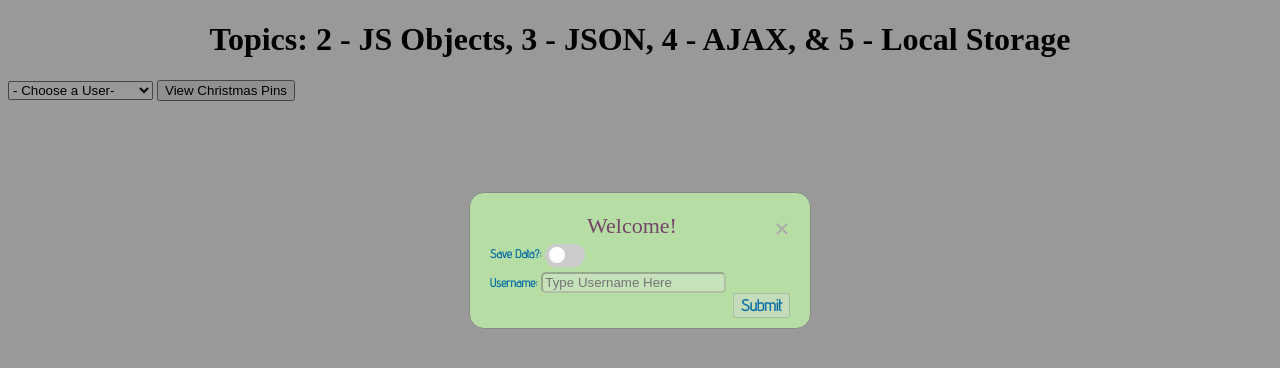
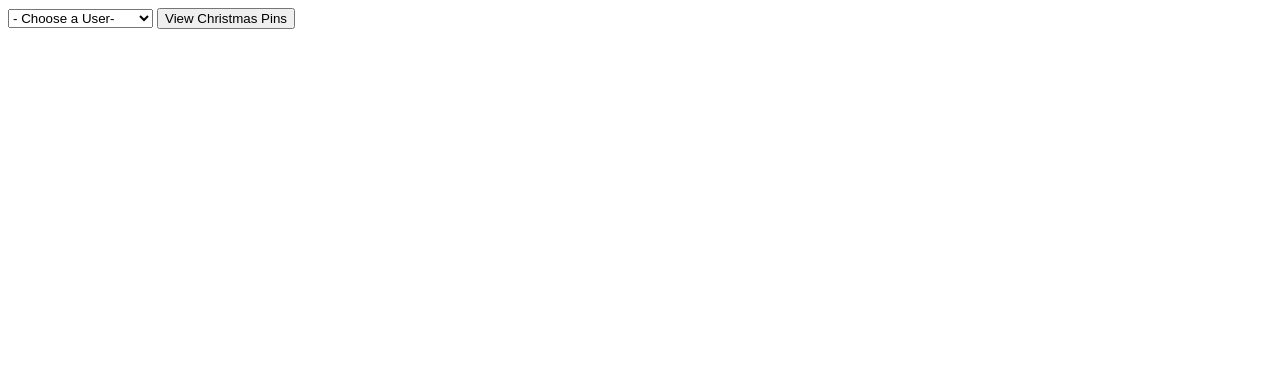
Before and after one commit to johnson-rebecca/hohnson-rebecca.github.io, a plain HTML site: page json.html in a window 1280 px wide. Drawn offline with Linux system fonts and the light colour scheme; a web font is replaced by a local one.

Commit message:
modal cont'd

```diff
--- a/json.html
+++ b/json.html
@@ -1,9 +1,7 @@
 <!DOCTYPE html>
 <html>
 <head>
-	<title>JS Objects, JSON, AJAX, &amp; Local Storage</title>
-	<link href='https://fonts.googleapis.com/css?family=Aclonica' rel='stylesheet'>
-	<link href='https://fonts.googleapis.com/css?family=Advent Pro' rel='stylesheet'>
+	<title>JSON & AJAX</title>
 <style>
 .pincontainer {
 	border: 1px solid #333333;
@@ -26,141 +24,10 @@
 	width: 150px;
 	text-align: center;
 }
-h1 {
-	text-align: center;
-}
-/* The Modal (background) */
-.modal {
-  display: none; /* Hidden by default */
-  position: fixed; /* Stay in place */
-  z-index: 1; /* Sit on top */
-  left: 0;
-  top: 0;
-  width: 100%; /* Full width */
-  height: 100%; /* Full height */
-  overflow: auto; /* Enable scroll if needed */
-  background-color: rgb(0,0,0); /* Fallback color */
-  background-color: rgba(0,0,0,0.4); /* Black w/ opacity */
-}
-
-/* Modal Content/Box */
-.modal-content {
-  background-color: #b5dda4;
-  margin: 15% auto; /* 15% from the top and centered */
-  padding: 20px;
-  border: 1px solid #888;
-  border-radius:15px;
-  width: 20%; /* Could be more or less, depending on screen size */
-  min-width: 300px;
-  max-width: 500px;
-  padding-bottom:35px;
-}
-
-/* The Close Button */
- .close {
-  color: #aaa;
-  float: right;
-  font-size: 28px;
-  font-weight: bold;
-}
-
- .close:hover,
- .close:focus {
-  color: #0B70A4;
-  text-decoration: none;
-  cursor: pointer;
-}
-.switch {
-  position: relative;
-  display: inline-block;
-  width: 40px;
-  height: 23px;
-}
-
-.switch input {
-  opacity: 0;
-  width: 0;
-  height: 0;
-}
-
-.slider {
-  position: absolute;
-  cursor: pointer;
-  top: 0;
-  left: 0;
-  right: 0;
-  bottom: 0;
-  background-color: #ccc;
-  -webkit-transition: .4s;
-  transition: .4s;
-}
-
-.slider:before {
-  position: absolute;
-  content: "";
-  height: 16px;
-  width: 16px;
-  left: 4px;
-  bottom: 4px;
-  background-color: white;
-  -webkit-transition: .4s;
-  transition: .4s;
-}
-
-input:checked + .slider {
-  background-color: #0B70A4;
-}
-
-input:focus + .slider {
-  box-shadow: 0 0 1px #0B70A4;
-}
-
-input:checked + .slider:before {
-  -webkit-transform: translateX(16px);
-  -ms-transform: translateX(16px);
-  transform: translateX(16px);
-}
-
-/* Rounded sliders */
-.slider.round {
-  border-radius: 36px;
-}
-
-.slider.round:before {
-  border-radius: 50%;
-}
-
-.welcome {
-font-family: 'Aclonica';
-font-size: 22px;
-text-align: center;
-color: #754668;
-}
-.label {
-	font-family: 'Advent Pro';
-	font-size: 12px;
-	font-weight:bold;
-	color: #0B70A4;
-	/*#587d71; --drk grn color*/
-}
-.modalInput {
-	border-radius:5px;
-}
-.inputRow {
-	padding-top:5px;
-}
-.modalButton {
-	font-family: 'Advent Pro';
-	font-size: 16px;
-	font-weight:bold;
-	color: #0B70A4;
-	float:right;
-	position: relative;
-}
 </style>
 </head>
 <body>
-<h1>Topics: 2 - JS Objects, 3 - JSON, 4 - AJAX, &amp; 5 - Local Storage</h1>
+
 <select id="selectUser">
     <option>- Choose a User-</option>
 </select>
@@ -168,41 +35,16 @@ color: #754668;
 <div id="displayPins">
 
 </div>
-<!-- The Modal -->
-<div id="myModal" class="modal">
 
 
-
-  <!-- Modal content -->
-  <div class="modal-content">
-    <span class="close">&times;</span>
-	<div class="welcome">Welcome!</div>
- 	<div class="inputRow">
-	<span class="label">Save Data?:</span>
-	<label class="switch">
-	  <input id="chkAllowSave" type="checkbox" onchange="changeSave(this);">
-	  <span class="slider round"></span></label>
-  </div>
-
-	<div class="inputRow">
-		<span class="label">Username:</span>
-		<input id="txtUsername" class="modalInput" type="text" maxlength = "25" disabled="disabled" placeholder="Type Username Here"/>
-	</div>
-	<input id="btnSubmit" class="modalButton" type="button" value="Submit" disabled />
-
-
-
-
-  </div>
-
-</div>
-
 <script>
-window.addEventListener("load", loadPage);
-
-function loadPage(){
-	//display modal
-	modal.style.display = "block";
+function BlairCraftUser(firstname, lastname, id, boardname)  {
+    this.firstname = firstname;
+    this.lastname =  lastname;
+	this.id = id;
+    this.boardname = boardname;
+	this.displayname = function() {return this.lastname + ", " + this.firstname;};
+  }
 
 var listUsers = [];
 listUsers.push(new BlairCraftUser('Cindy', 'Whiting', 'cindywhiting138', 'christmas'));
@@ -232,21 +74,6 @@ function loadPage(){
     el.textContent = listUsers[i].displayname();
     el.value = i;
     select.appendChild(el);
-	}
-}
-function changeSave(chk){
-	var modalUN =  document.getElementById('txtUsername');
-	var modalBtn = document.getElementById('btnSubmit');
-	if(chk.checked){
-		//alert('Checked = Yes!');
-	}
-}
-function BlairCraftUser(firstname, lastname, id, boardname)  {
-    this.firstname = firstname;
-    this.lastname =  lastname;
-	this.id = id;
-    this.boardname = boardname;
-	this.displayname = function() {return this.lastname + ", " + this.firstname;};
 }
 
 //build up pin result display
@@ -295,25 +122,6 @@ function LoadJSON(){
 	});
 
 }
-
-// Get the modal
-var modal = document.getElementById("myModal");
-
-// Get the <span> element that closes the modal
-var span = document.getElementsByClassName("close")[0];
-
-
-// When the user clicks on <span> (x), close the modal
-span.onclick = function() {
-  modal.style.display = "none";
-}
-
-// When the user clicks anywhere outside of the modal, close it
-//window.onclick = function(event) {
-//  if (event.target == modal) {
-//    modal.style.display = "none";
-//   }
-//}
 </script>
 </body>
 </html>
```
Lines whose indentation alone changed are shown as unchanged.
